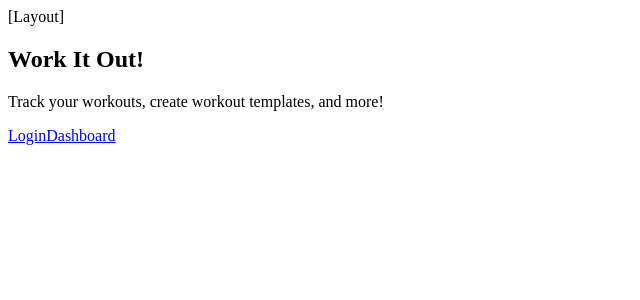
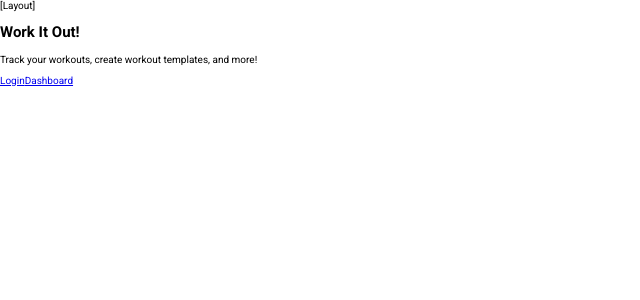
Before and after one commit to seeyeh/ait-final-project, a React (Vite) app in the folder client/: page / in a window 1280 px wide. Shown: the top 300 px of the page, without its empty margins (0-640 px from the left). Built offline with nearby package versions, Linux system fonts and the light colour scheme.

Commit message:
add 404 route

```diff
--- a/client/package.json
+++ b/client/package.json
@@ -16,6 +16,7 @@
   },
   "devDependencies": {
     "@babel/plugin-transform-private-property-in-object": "^7.24.7",
+    "@babel/preset-env": "^7.24.7",
     "@types/react": "^18.2.66",
     "@types/react-dom": "^18.2.22",
     "@vitejs/plugin-react": "^4.2.1",
--- a/client/src/App.jsx
+++ b/client/src/App.jsx
@@ -4,6 +4,7 @@
 import Public from './components/Public'
 import Login from './features/auth/Login'
 import DashLayout from './components/DashLayout'
+import NotFound from './pages/NotFound'
 
 function App() {
 
@@ -15,6 +16,7 @@
         <Route path="dash" element={<DashLayout/>}>
 
         </Route>
+        <Route path="*" element={<NotFound />}/>
       </Route>
     </Routes>
   )
--- a/client/src/components/Layout.jsx
+++ b/client/src/components/Layout.jsx
@@ -1,4 +1,3 @@
-import React from 'react'
 import { Outlet } from 'react-router-dom'
 
 function Layout() {
--- a/client/src/index.jsx
+++ b/client/src/index.jsx
@@ -2,6 +2,7 @@
 import ReactDOM from 'react-dom/client';
 import { Routes, Route, BrowserRouter } from 'react-router-dom'
 import App from './App';
+import './style.css'
 
 const root = ReactDOM.createRoot(document.getElementById('root'));
 root.render(
--- /dev/null
+++ b/client/src/pages/NotFound.jsx
@@ -0,0 +1,13 @@
+import { Link } from 'react-router-dom'
+
+function NotFound() {
+  return (
+    <div className='not-found-container'>
+        <h1>404: Page Not Found</h1>
+        <h2>Sorry!</h2>
+        <Link to='/'>Back to Home</Link>
+    </div>
+  )
+}
+
+export default NotFound
--- /dev/null
+++ b/client/src/style.css
@@ -0,0 +1,23 @@
+@import url('https://fonts.googleapis.com/css2?family=Roboto:ital,wght@0,100;0,300;0,400;0,500;0,700;0,900;1,100;1,300;1,400;1,500;1,700;1,900&display=swap');
+
+* {
+    box-sizing: border-box;
+}
+
+html {
+    font-size: 10px;
+}
+
+body {
+    margin: 0;
+    font-family: 'Roboto', sans-serif;
+}
+
+.not-found-container {
+    font-size: 5em;
+    height: 100vh;
+    display: flex;
+    flex-direction: column;
+    align-items: center;
+    justify-content: space-evenly;
+}
```
Also changed, not shown: client/.eslintrc.cjs, 1 other file (tests, documents, lock files or other folders).
